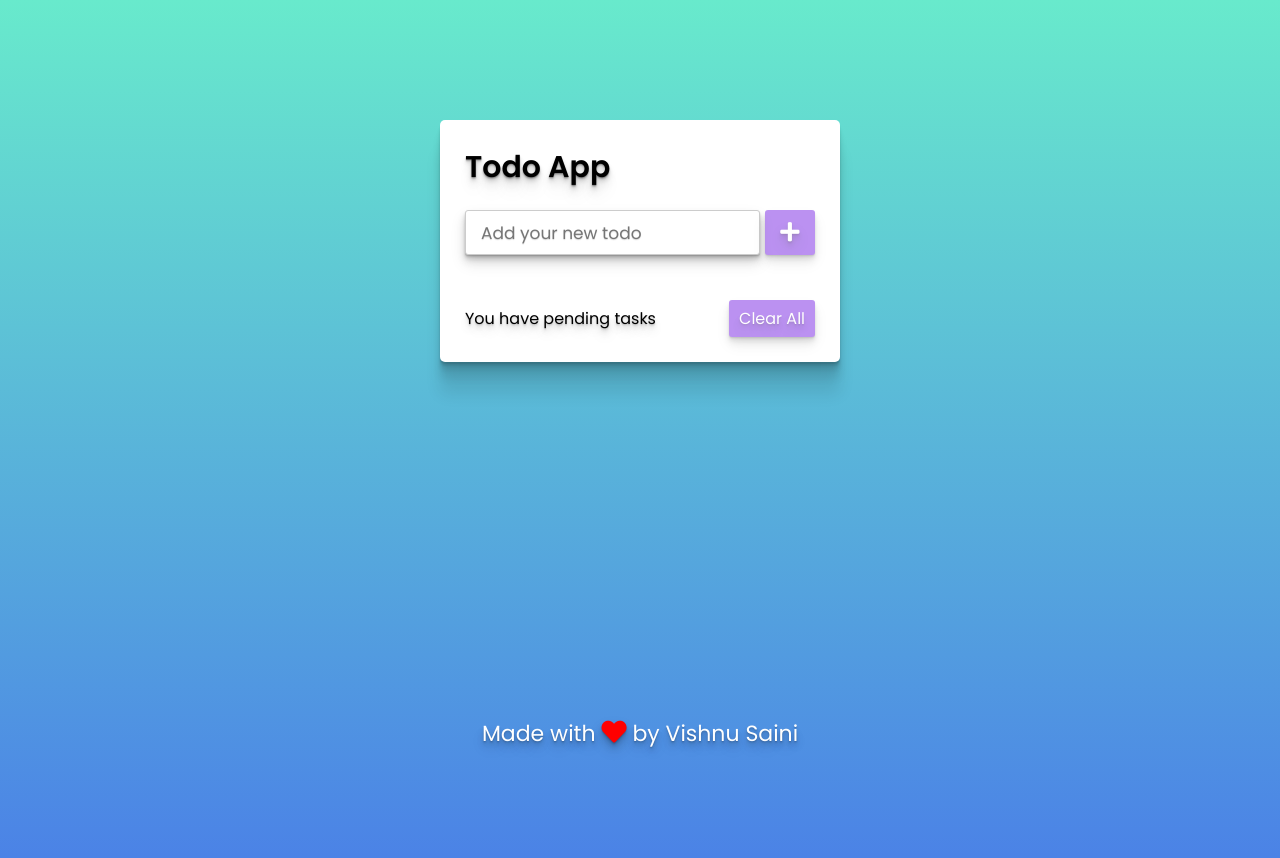
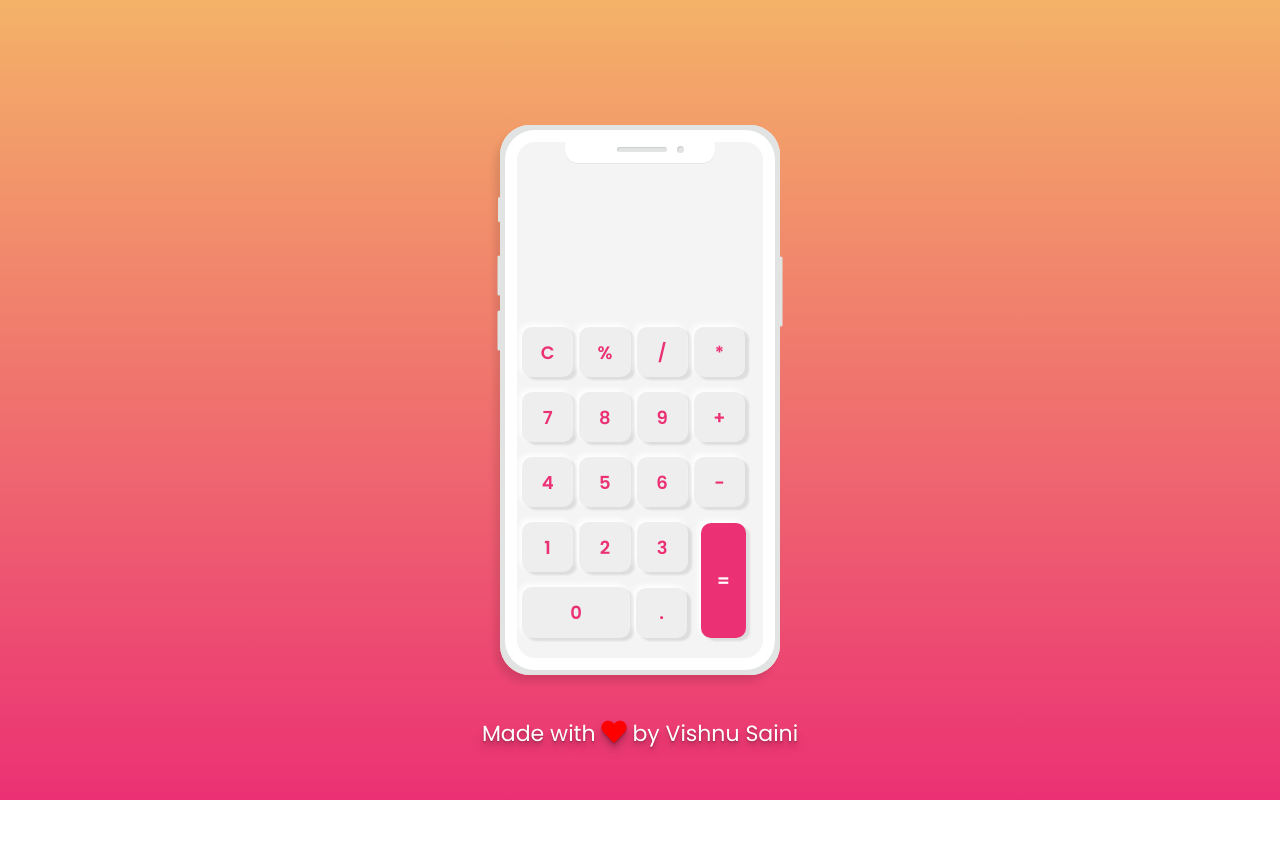
Before and after one commit to VishnuSaini07/Calculator-App, a plain HTML site: page index.html in a window 1280 px wide. After the commit the page ends 800 px from the top, so only its background shows below. Drawn offline with Linux system fonts and the light colour scheme.

Commit message:
Add files via upload

```diff
--- a/index.html
+++ b/index.html
@@ -4,32 +4,58 @@
   <meta charset="UTF-8">
   <meta http-equiv="X-UA-Compatible" content="IE=edge">
   <meta name="viewport" content="width=device-width, initial-scale=1.0">
-  <title>Todo App</title>
+  <title>Calculator App | Neomorphism UI Design</title>
   <link rel="stylesheet" href="style.css">
-  <link rel="stylesheet" href="https://use.fontawesome.com/releases/v5.15.2/css/all.css" integrity="sha384-vSIIfh2YWi9wW0r9iZe7RJPrKwp6bG+s9QZMoITbCckVJqGCCRhc+ccxNcdpHuYu" crossorigin="anonymous">
+  <link rel="stylesheet" href="https://pro.fontawesome.com/releases/v5.10.0/css/all.css" integrity="sha384-AYmEC3Yw5cVb3ZcuHtOA93w35dYTsvhLPVnYs9eStHfGJvOvKxVfELGroGkvsg+p" crossorigin="anonymous"/>
 </head>
 <body>
-  <div class="wrapper">
-    <header>Todo App</header>
-    <div class="inputField">
-      <input type="text" placeholder="Add your new todo">
-      <button><i class="fas fa-plus"></i></button>
+
+  <div class="phone">
+    <div class="layer1">
+      <div class="button"></div>
+      <div class="volume-button-plus"></div>
+      <div class="volume-button-minus"></div>
+      <div class="power-button"></div>
     </div>
-    <ul class="todoList">
-      <!-- <li>Buy a new gaming laptop <span><i class="fas fa-trash"></i></span></li>
-      <li>Complete a previous task <span><i class="fas fa-trash"></i></span></li>
-      <li>Create a video for youtube <span><i class="fas fa-trash"></i></span></li>
-      <li>Create a new portfolio site <span><i class="fas fa-trash"></i></span></li> -->
-    </ul>
-    <div class="footer">
-      <span>You have <span class="pendingNumb"></span> pending tasks</span>
-      <button>Clear All</button>
+    <div class="layer2">
+      <div class="line1"></div>
+      <div class="container">
+        <form action="#" name="forms">
+          <input type="text" name="answer">
+          <div class="buttons">
+            <input type="button" value="C" onclick="forms.answer.value = ''">
+            <input type="button" value="%" onclick="forms.answer.value += '%'">
+            <input type="button" value="/" onclick="forms.answer.value += '/'">
+            <input type="button" value="*" onclick="forms.answer.value += '*'">
+          </div>
+          <div class="buttons">
+            <input type="button" value="7" onclick="forms.answer.value += '7'">
+            <input type="button" value="8" onclick="forms.answer.value += '8'">
+            <input type="button" value="9" onclick="forms.answer.value += '9'">
+            <input type="button" value="+" onclick="forms.answer.value += '+'">
+          </div>
+          <div class="buttons">
+            <input type="button" value="4" onclick="forms.answer.value += '4'">
+            <input type="button" value="5" onclick="forms.answer.value += '5'">
+            <input type="button" value="6" onclick="forms.answer.value += '6'">
+            <input type="button" value="-" onclick="forms.answer.value += '-'">
+          </div>
+          <div class="buttons">
+            <input type="button" value="1" onclick="forms.answer.value += '1'">
+            <input type="button" value="2" onclick="forms.answer.value += '2'">
+            <input type="button" value="3" onclick="forms.answer.value += '3'">
+          </div>
+          <div class="buttons">
+            <input type="button" value="0" class="zero" onclick="forms.answer.value += '0'">
+            <input type="button" value="." onclick="forms.answer.value += '.'">
+            <input type="button" value="=" class="total"  onclick="forms.answer.value = eval(forms.answer.value)">
+          </div>
+        </form>
+      </div>
     </div>
   </div>
 
-  <p>Made with <i class="fas fa-heart"></i> by Vishnu Saini</p>
-
-  <script src="script.js"></script>
+  <p>Made with <i class="fas fa-heart"></i>  by Vishnu Saini</p>
 
 </body>
 </html>
--- a/style.css
+++ b/style.css
@@ -4,177 +4,187 @@
   margin: 0;
   padding: 0;
   box-sizing: border-box;
+}
+
+body {
+  background: linear-gradient(rgba(244,178,104,255), rgba(235,49,116,255));
+  height: 100vh;
+}
+
+.phone {
+  width: 280px;
+  height: 550px;
+  background: #f5f4f4;
+  position: relative;
+  top: 50%;
+  left: 50%;
+  transform: translate(-50%, -50%);
+  border-radius: 30px;
+  box-shadow: -5px 7px 7px rgba(0, 0, 0, 0.1);
+  z-index: 100;
+}
+
+
+.layer1 {
+  width: 280px;
+  height: 550px;
+  border: 7px solid #E2E4E3;
+  border-radius: 30px;
+}
+
+.layer2 {
+  position: absolute;
+  top: 5px;
+  left: 5px;
+  width: 270px;
+  height: 540px;
+  border: 12px solid #fff;
+  border-radius: 30px;
+}
+
+.layer2::before{
+  content: '';
+  width: 150px;
+  height: 30px;
+  position: relative;
+  top: -9px;
+  left: 50%;
+  transform: translateX(-50%);
+  display: block;
+  background: #fff;
+  border-radius: 13px;
+  box-shadow: 0px 0.5px 0.6px rgba(0, 0, 0, 0.1);
+}
+
+.layer2 .line1 {
+  width: 50px;
+  height: 5px;
+  background: #E2E4E3;
+  position: absolute;
+  top: 5px;
+  left: 100px;
+  border-radius: 5px;
+  box-shadow: inset 1px 1px 1px rgba(0, 0, 0, 0.1);
+}
+
+.layer2 .line1::after {
+  content: '';
+  width: 7px;
+  height: 7px;
+  display: inline;
+  position: absolute;
+  background: #E2E4E3;
+  top: -1px;
+  left: 60px;
+  border-radius: 50%;
+  box-shadow: inset 1px 1px 1px rgba(0, 0, 0, 0.1);
+}
+
+.button {
+  width: 25px;
+  height: 3px;
+  background: #E2E4E3;
+  position: absolute;
+  left: -4.75%;
+  top: 15%;
+  border-radius: 7px;
+  transform: rotate(90deg);
+}
+
+.volume-button-plus {
+  width: 40px;
+  height: 3px;
+  background: #E2E4E3;
+  position: absolute;
+  left: -7.5%;
+  top: 27%;
+  border-radius: 7px;
+  transform: rotate(90deg);
+}
+
+.volume-button-minus {
+  width: 40px;
+  height: 3px;
+  background: #E2E4E3;
+  position: absolute;
+  left: -7.5%;
+  top: 37%;
+  border-radius: 7px;
+  transform: rotate(90deg);
+}
+
+.power-button {
+  width: 70px;
+  height: 3px;
+  background: #E2E4E3;
+  position: absolute;
+  right: -13%;
+  top: 30%;
+  border-radius: 7px;
+  transform: rotate(90deg);
+}
+
+.container {
+  width: 235px;
+  padding: 5px;
+  margin-top: 35px;
+  background: #f5f4f4;
+}
+
+.container input[type="text"] {
+  width: 100%;
+  height: 100px;
+  margin: 0 3px;
+  outline: none;
+  border: none;
+  color: rgba(235,49,116,255);
+  text-align: right;
+  font-size: 40px;
+  font-weight: 800;
+  padding-right: 10px;
+  background: #f5f4f4;
   font-family: 'Poppins', sans-serif;
 }
 
-body {
-  height: 100vh;
-  width: 100%;
-  background: linear-gradient(to bottom, #68EACC 0%, #497BE8 100%);
-  overflow: hidden;
+.container input[type="button"] {
+  height: 50px;
+  width: 50px;
+  color: #fff;
+  width: calc(100% / 4 - 5px);
+  background: #eeeeee;
+  border-radius: 10px;
+  margin-top: 15px;
+  margin-right: 2px;
+  outline: none;
+  border: none;
+  color: rgba(235,49,116,255);
+  font-size: 18px;
+  font-weight: 600;
+  cursor: pointer;
+  box-shadow:  4px 3px 2px #dddddd,
+  -3px -3px 6px #ffffff;
+  transition: all 0.3s ease;
+  font-family: 'Poppins', sans-serif;
 }
 
-.wrapper {
-  margin: 120px auto;
-  max-width: 400px;
-  width: 100%;
-  background: #fff;
-  border-radius: 5px;
-  padding: 25px;
-  box-shadow: 0 2px 1px rgba(0,0,0,0.09),
-  0 4px 2px rgba(0,0,0,0.09),
-  0 8px 4px rgba(0,0,0,0.09),
-  0 16px 8px rgba(0,0,0,0.09),
-  0 32px 16px rgba(0,0,0,0.09);
+.container input.zero {
+  width: 108px;
+  height: 51px;
 }
 
-.wrapper header {
-  font-size: 30px;
-  font-weight: 600;
-  text-shadow: 0 1px 1px rgba(0,0,0,0.25),
-  0 2px 2px rgba(0,0,0,0.20),
-  0 4px 4px rgba(0,0,0,0.15),
-  0 8px 8px rgba(0,0,0,0.10),
-  0 16px 16px rgba(0,0,0,0.05);
+.container input.total {
+  position: absolute;
+  bottom: 20px;
+  height: 115px;
+  width: 45px;
+  right: 15px;
+  background: rgba(235,49,116,255);
+  color: #fff;
 }
 
-.wrapper .inputField {
-  display: flex;
-  height: 45px;
-  width: 100%;
-  margin: 20px 0;
-}
-
-.inputField input {
-  outline: none;
-  width: 100%;
-  height: 100%;
-  border: 1px solid #ccc;
-  font-size: 17px;
-  border-radius: 3px;
-  padding-left: 15px;
-  box-shadow: 0 1px 1px rgba(0,0,0,0.11),
-  0 2px 2px rgba(0,0,0,0.11),
-  0 4px 4px rgba(0,0,0,0.11),
-  0 6px 8px rgba(0,0,0,0.11),
-  0 8px 16px rgba(0,0,0,0.11);
-  text-shadow: 0 1px 1px rgba(0,0,0,0.15);
-}
-
-.inputField button {
-  width: 60px;
-  height: 100%;
-  border: none;
-  outline: none;
-  background: #8E49E8;
+.container input[type="button"]:hover {
+  background: rgba(235,49,116,255);
   color: #fff;
-  font-size: 22px;
-  cursor: pointer;
-  border-radius: 3px;
-  margin-left: 5px;
-  opacity: 0.6;
-  pointer-events: none;
-  box-shadow: 0 1px 1px rgba(0,0,0,0.11),
-  0 2px 2px rgba(0,0,0,0.11),
-  0 4px 4px rgba(0,0,0,0.11),
-  0 6px 8px rgba(0,0,0,0.11),
-  0 8px 16px rgba(0,0,0,0.11);
-  text-shadow: 0 1px 1px rgba(0,0,0,0.11),
-  0 2px 2px rgba(0,0,0,0.11),
-  0 4px 4px rgba(0,0,0,0.11),
-  0 6px 8px rgba(0,0,0,0.11),
-  0 8px 16px rgba(0,0,0,0.11);
-}
-
-.inputField button.active {
-  opacity: 1;
-  pointer-events: auto;
-}
-
-.wrapper .todoList {
-  max-height: 250px;
-  overflow-y: auto;
-}
-
-.todoList li {
-  list-style: none;
-  height: 45px;
-  line-height: 45px;
-  position: relative;
-  background: #f2f2f2;
-  border-radius: 3px;
-  margin-bottom: 8px;
-  padding: 0 15px;
-  cursor: default;
-  overflow: hidden;
-  text-shadow: 0 1px 1px rgba(0,0,0,0.11),
-  0 2px 2px rgba(0,0,0,0.11),
-  0 4px 4px rgba(0,0,0,0.11),
-  0 6px 8px rgba(0,0,0,0.11),
-  0 8px 16px rgba(0,0,0,0.11);
-  box-shadow: inset 0 1px 1px rgba(0,0,0,0.11);
-}
-
-.todoList li span {
-  position: absolute;
-  right: -45px;
-  color: #fff;
-  width: 45px;
-  text-align: center;
-  background: #e74c3c;
-  border-radius: 0 3px 3px 0;
-  cursor: pointer;
-  transition: all 0.3s ease;
-  box-shadow: 0 1px 1px rgba(0,0,0,0.11),
-  0 2px 2px rgba(0,0,0,0.11),
-  0 4px 4px rgba(0,0,0,0.11),
-  0 6px 8px rgba(0,0,0,0.11),
-  0 8px 16px rgba(0,0,0,0.11);
-}
-
-.todoList li:hover span {
-  right: 0px;
-}
-
-.wrapper .footer {
-  display: flex;
-  width: 100%;
-  align-items: center;
-  margin-top: 25px;
-  justify-content: space-between;
-  text-shadow: 0 1px 1px rgba(0,0,0,0.11),
-  0 2px 2px rgba(0,0,0,0.11),
-  0 4px 4px rgba(0,0,0,0.11),
-  0 6px 8px rgba(0,0,0,0.11),
-  0 8px 16px rgba(0,0,0,0.11);
-}
-
-.footer button {
-  border: none;
-  outline: none;
-  background: #8E49E8;
-  color: #fff;
-  font-size: 16px;
-  cursor: pointer;
-  border-radius: 3px;
-  padding: 6px 10px;
-  opacity: 0.6;
-  pointer-events: none;
-  box-shadow: 0 1px 1px rgba(0,0,0,0.11),
-  0 2px 2px rgba(0,0,0,0.11),
-  0 4px 4px rgba(0,0,0,0.11),
-  0 6px 8px rgba(0,0,0,0.11),
-  0 8px 16px rgba(0,0,0,0.11);
-  text-shadow: 0 1px 1px rgba(0,0,0,0.11),
-  0 2px 2px rgba(0,0,0,0.11),
-  0 4px 4px rgba(0,0,0,0.11),
-  0 6px 8px rgba(0,0,0,0.11),
-  0 8px 16px rgba(0,0,0,0.11);
-}
-
-.footer button.active {
-  opacity: 1;
-  pointer-events: auto;
 }
 
 p {
@@ -190,9 +200,10 @@ p {
   0 4px 4px rgba(0,0,0,0.11),
   0 6px 8px rgba(0,0,0,0.11),
   0 8px 16px rgba(0,0,0,0.11);
+  font-family: 'Poppins', sans-serif;
 }
 
 p i {
+  font-size: 25px;
   color: red;
-  font-size: 25px;
 }
```
